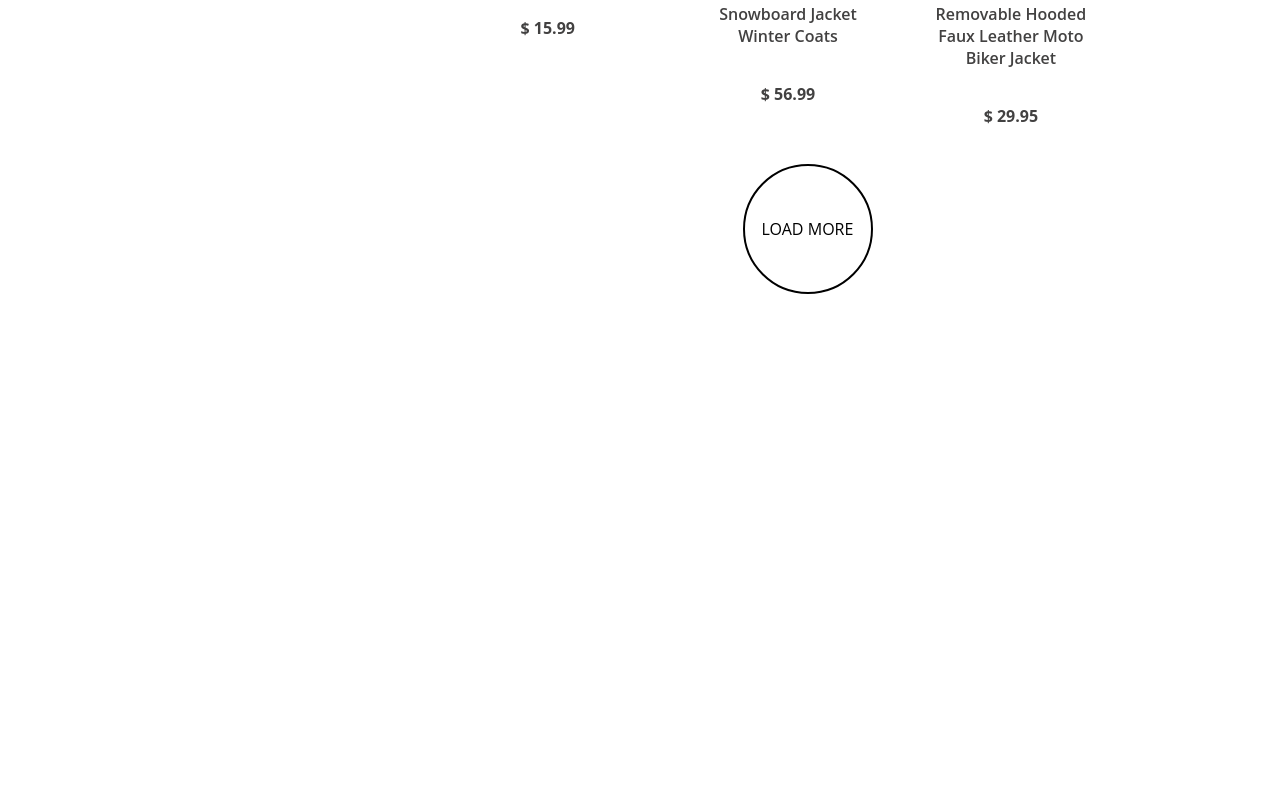
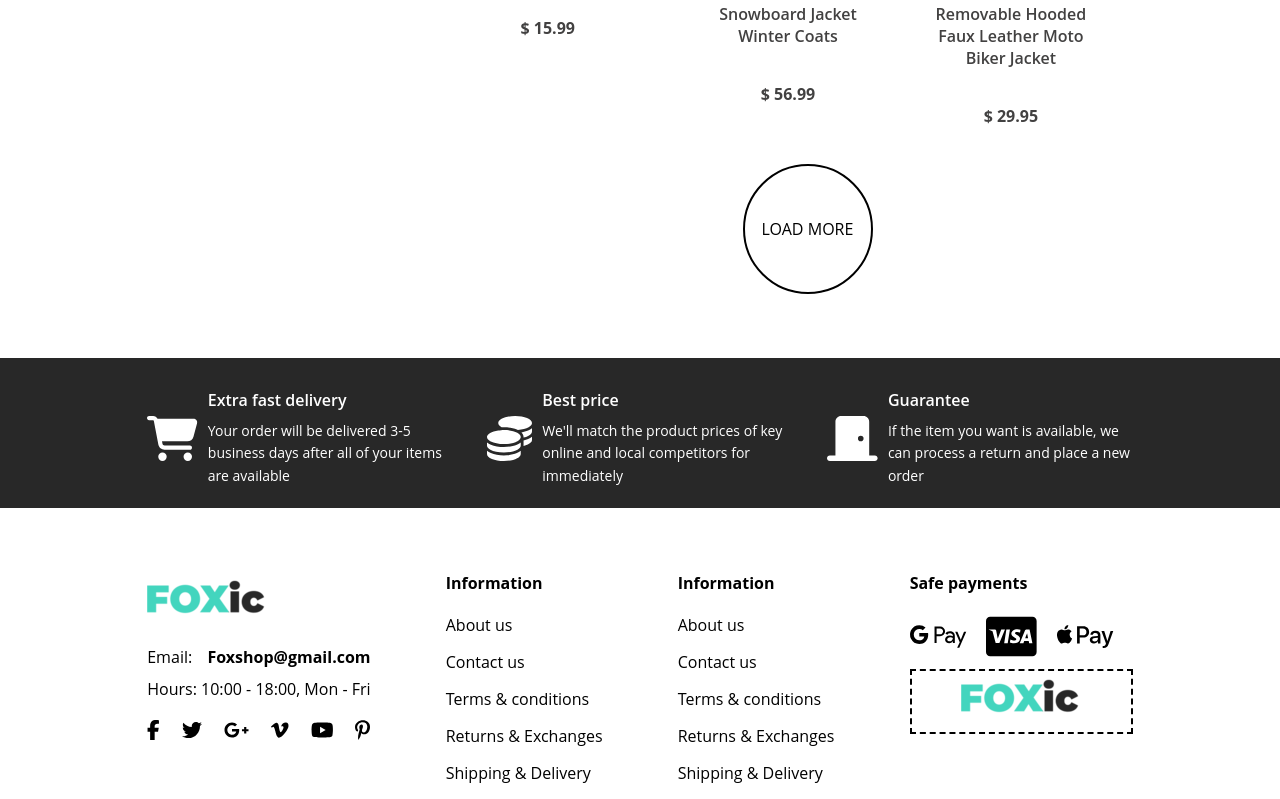
Before and after one commit to AhirwarTarun27/E-commerce-project, a React (Create React App) app in the folder Frontend/: page / in a window 1280 px wide. Shown: the part 1216-2015 px from the top of the page. Before the commit the page ends 1510 px from the top, so only its background shows below. Built offline with nearby package versions, Linux system fonts and the light colour scheme.

Commit message:
footer completed

```diff
--- /dev/null
+++ b/Frontend/src/Pages/Footer/Footer.css
@@ -0,0 +1,87 @@
+.footerContainer{
+  width: 100%;
+  height: fit-content;
+}
+
+.upperFooterContent{
+  width: 100%;
+  height: 150px;
+  background-color: #282828;
+  color: white;
+  margin: 5% 0% 5% 0%;
+}
+
+.footerFeatureSection{
+  display: flex;
+  flex-direction: row;
+  justify-content: space-between;
+  align-items: center;
+  margin-top: 3%;
+  width: 31%;
+}
+.footerFeatureSection> div:nth-child(1){
+  font-size: 45px;
+  margin-right: 10px;
+}
+
+.footerFeatureSection> div:nth-child(2) h4{
+  font-size: 16px;
+    font-weight: 600;
+    line-height: 24px;
+    margin-bottom: 8px;
+}
+
+.footerFeatureSection > div:nth-child(2) p{
+
+  font-size: 14px;
+  font-weight: 400;
+  line-height: 1.6em;
+
+}
+
+/* Lower footer css */
+.lowerFooterContainer{
+  width: 100%;
+}
+
+.productContainer {
+  align-items: flex-start;
+}
+
+.productContainer h4{
+  margin-bottom: 20px;
+}
+
+.lightText{
+  font-weight: 400 !important;
+  margin: 15px 0px;
+}
+
+.largeIcon{
+  font-size: 45px;
+  margin-right: 20px;
+}
+
+.smallIcon{
+  font-size: 20px;
+}
+
+.dottedBorder{
+  border: 2px dashed black;
+  display: flex;
+  align-items: center;
+  justify-content: center;
+  margin: 10px 0px;
+}
+
+.pT0{
+  padding-top: 0px;
+}
+
+.footerFontBox{
+ font: 80px;
+}
+
+.firstFooter div{
+  margin-top: 20px;
+}
--- /dev/null
+++ b/Frontend/src/Pages/Footer/Footer.tsx
@@ -0,0 +1,143 @@
+import { IconProp } from "@fortawesome/fontawesome-svg-core";
+import {
+  faApplePay,
+  faCcVisa,
+  faFacebookF,
+  faGooglePay,
+  faGooglePlusG,
+  faPinterestP,
+  faTwitter,
+  faVimeoV,
+  faYoutube,
+} from "@fortawesome/free-brands-svg-icons";
+import {
+  faCartShopping,
+  faCoins,
+  faDoorClosed,
+} from "@fortawesome/free-solid-svg-icons";
+import { FontAwesomeIcon } from "@fortawesome/react-fontawesome";
+import "./Footer.css";
+
+export const Footer = () => {
+  return (
+    <div className="footerContainer">
+      <div className="upperFooterContent">
+        <div className="productContainer flex ">
+          <div className="footerFeatureSection">
+            <div>
+              <FontAwesomeIcon icon={faCartShopping as IconProp} />
+            </div>
+            <div>
+              <h4>Extra fast delivery</h4>
+              <p>
+                Your order will be delivered 3-5 business days after all of your
+                items are available
+              </p>
+            </div>
+          </div>
+          <div className="footerFeatureSection">
+            <div>
+              <FontAwesomeIcon icon={faCoins as IconProp} />
+            </div>
+            <div>
+              <h4>Best price</h4>
+              <p>
+                We'll match the product prices of key online and local
+                competitors for immediately
+              </p>
+            </div>
+          </div>
+          <div className="footerFeatureSection">
+            <div>
+              <FontAwesomeIcon icon={faDoorClosed as IconProp} />
+            </div>
+            <div>
+              <h4>Guarantee</h4>
+              <p>
+                If the item you want is available, we can process a return and
+                place a new order
+              </p>
+            </div>
+          </div>
+        </div>
+      </div>
+      <div className="lowerFooterContent">
+        <div className="productContainer flex">
+          <div className="firstFooter">
+            <img
+              className="foxicLogo pT0"
+              src={require("../../assets/images/logo.webp")}
+              alt="logo"
+            />
+            <span className="flex">
+              Email: <p className="blackText">Foxshop@gmail.com</p>
+            </span>
+            <p className="mt10">Hours: 10:00 - 18:00, Mon - Fri</p>
+            <div className="flex footerFontBox">
+              <FontAwesomeIcon
+                className="smallIcon blackText "
+                icon={faFacebookF as IconProp}
+              />
+              <FontAwesomeIcon
+                className="smallIcon blackText "
+                icon={faTwitter as IconProp}
+              />
+              <FontAwesomeIcon
+                className="smallIcon blackText "
+                icon={faGooglePlusG as IconProp}
+              />
+              <FontAwesomeIcon
+                className="smallIcon blackText "
+                icon={faVimeoV as IconProp}
+              />
+              <FontAwesomeIcon
+                className="smallIcon blackText "
+                icon={faYoutube as IconProp}
+              />
+              <FontAwesomeIcon
+                className="smallIcon blackText "
+                icon={faPinterestP as IconProp}
+              />
+            </div>
+          </div>
+          <div className="secondFooter">
+            <h4>Information</h4>
+            <p className="blackText lightText">About us</p>
+            <p className="blackText lightText">Contact us</p>
+            <p className="blackText lightText">Terms & conditions</p>
+            <p className="blackText lightText">Returns & Exchanges</p>
+            <p className="blackText lightText">Shipping & Delivery</p>
+          </div>
+          <div className="secondFooter">
+            <h4>Information</h4>
+            <p className="blackText lightText">About us</p>
+            <p className="blackText lightText">Contact us</p>
+            <p className="blackText lightText">Terms & conditions</p>
+            <p className="blackText lightText">Returns & Exchanges</p>
+            <p className="blackText lightText">Shipping & Delivery</p>
+          </div>
+          <div className="thirdFooter">
+            <h4>Safe payments</h4>
+            <div>
+              <FontAwesomeIcon
+                className="largeIcon blackText "
+                icon={faGooglePay as IconProp}
+              />
+              <FontAwesomeIcon
+                className="largeIcon blackText "
+                icon={faCcVisa as IconProp}
+              />
+              <FontAwesomeIcon
+                className="largeIcon blackText "
+                icon={faApplePay as IconProp}
+              />
+            </div>
+            <div className="dottedBorder">
+              <img src={require("../../assets/images/logo.webp")} alt="logo" />
+            </div>
+          </div>
+        </div>
+      </div>
+    </div>
+  );
+};
--- a/Frontend/src/Pages/Product/Product.tsx
+++ b/Frontend/src/Pages/Product/Product.tsx
@@ -30,6 +30,7 @@ import {
 import { userService } from "../../services";
 import { ProductCard } from "./ProductCard";
 import { useEffect, useState } from "react";
+import { Footer } from "../Footer/Footer";
 
 export const Product: React.FC = () => {
   const showedProducts = 6;
@@ -377,6 +378,7 @@ export const Product: React.FC = () => {
           </div>
         </div>
       </div>
+      <Footer />
     </>
   );
 };
--- a/Frontend/src/index.css
+++ b/Frontend/src/index.css
@@ -18,6 +18,10 @@ code {
   font-size: 1.6rem;
   position: relative;
   z-index: 9 !important;
+}
+
+.mt10{
+  margin-top: 10px;
 }
 
 .mb-25 {
```
